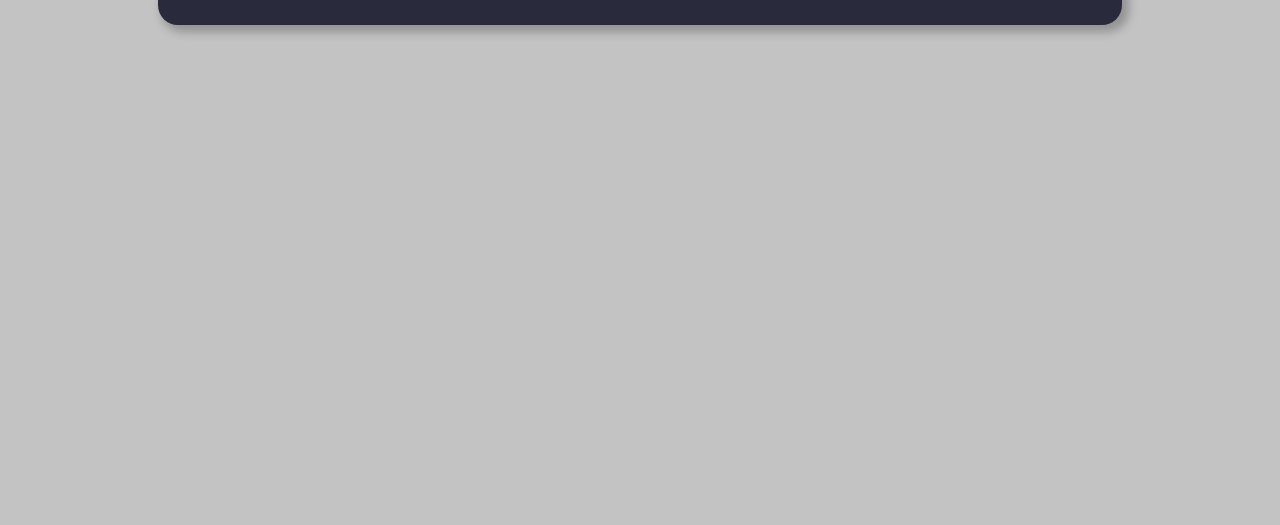
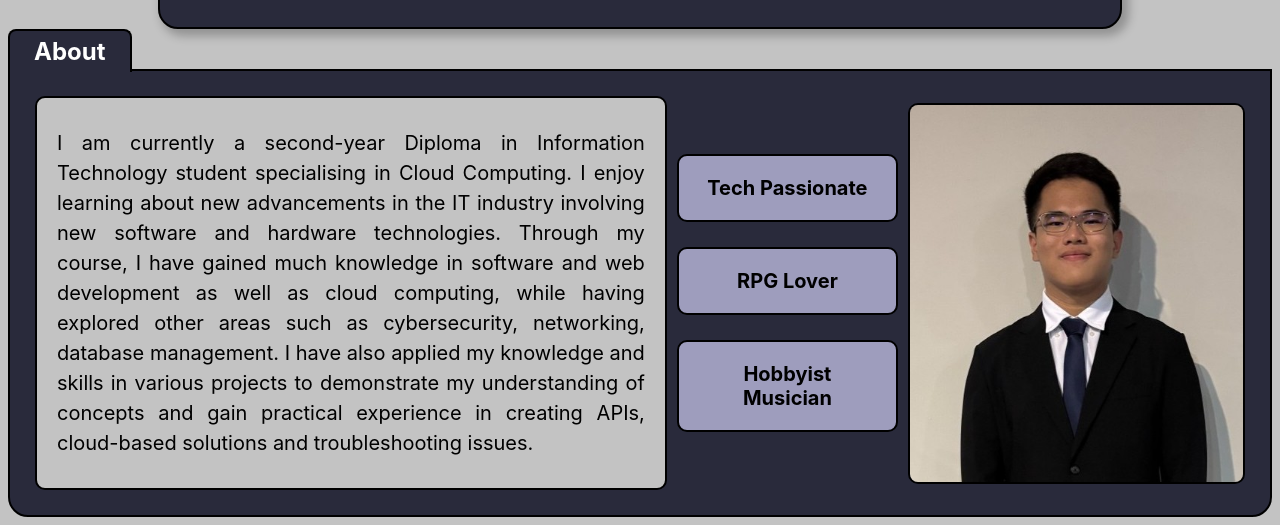
Before and after one commit to ka1-tgd/Portfolio-Website, a plain HTML site: page html/index.html in a window 1280 px wide. Shown: the part 632-1157 px from the top of the page. Before the commit the page ends 800 px from the top, so only its background shows below. Drawn offline with Linux system fonts and the light colour scheme.

Commit message:
Completed about section

```diff
--- a/css/style.css
+++ b/css/style.css
@@ -45,10 +45,35 @@ nav {
     margin: 10px;
 }
 
+/* General Section Styles */
+.section-container {
+    position: relative;
+    background-color: #292A3B;
+    border: 2px solid #000000;
+    border-radius: 0px 0px 20px 20px;
+    margin-top: 40px;
+    padding: 25px;
+}
+
+.section-title {
+    position: absolute;
+    top: -42px;
+    left: -2px;
+    background-color: #292A3B;
+    color: #FFFFFF;
+    border: 2px solid #000000;
+    border-bottom: none;
+    border-radius: 8px 8px 0px 0px;
+    padding: 6px 24px;
+    margin: 0;
+    font-size: 24px;
+}
+
 /* Home Section Styles */
 .home-section {
     background-color: #292A3B;
     box-shadow: 5px 5px 10px 2px rgba(0, 0, 0, 0.25);
+    border: 2px solid #000000;
     color: #FFFFFF;
     font-weight: bold;
     font-size: 60px;
@@ -70,3 +95,49 @@ nav {
 }
 
 /* About Section Styles */
+.about-content {
+    display: grid;
+    grid-template-columns: 2fr 0.7fr 1fr;
+    gap: 10px;
+    align-items: center;
+}
+
+.about-intro {
+    background-color: #C3C3C3;
+    border: 2px solid #000000;
+    border-radius: 10px;
+    padding: 10px 20px;
+    font-size: 20px;
+    line-height: 1.5;
+    text-align: justify;
+}
+
+.about-interests {
+    display: flex;
+    flex-direction: column;
+    justify-content: center;
+    gap: 25px;
+}
+
+.interest-card {
+    background-color: #9E9DBD;
+    border: 2px solid #000000;
+    border-radius: 10px;
+    padding: 10px 20px;
+    font-size: 20px;
+    font-weight: bold;
+    text-align: center;
+    padding: 20px;
+}
+
+.about-portrait {
+    display: flex;
+    justify-content: right;
+}
+
+.about-portrait img {
+    border: 2px solid #000000;
+    border-radius: 10px;
+    height: 377px;
+    width: 333px;
+}
--- a/html/index.html
+++ b/html/index.html
@@ -39,10 +39,36 @@
         <!-- Home Section -->
         <section id="home" class="home-section">
             <p>Hello, I'm</p>
-            <span class="name">Yi Kai</span>
+            <div class="name">Yi Kai</div>
         </section>
 
-        <!-- Script -->
-        <script src="../scripts/script.js" async defer></script>
+        <!-- About Section -->
+        <section id="about" class="section-container">
+            <h2 class="section-title">About</h2>
+
+            <div class="about-content">
+                <!-- Introduction -->
+                <div class="about-intro">
+                    <p>I am currently a second-year Diploma in Information Technology student specialising in Cloud Computing.
+                        I enjoy learning about new advancements in the IT industry involving new software and hardware technologies.
+                        Through my course, I have gained much knowledge in software and web development as well as cloud computing, while having explored other areas
+                        such as cybersecurity, networking, database management. I have also applied my knowledge and skills in various projects to demonstrate my
+                        understanding of concepts and gain practical experience in creating APIs, cloud-based solutions and troubleshooting issues.
+                    </p>
+                </div>
+
+                <!-- Personal Interests -->
+                <div class="about-interests">
+                    <div class="interest-card">Tech Passionate</div>
+                    <div class="interest-card">RPG Lover</div>
+                    <div class="interest-card">Hobbyist Musician</div>
+                </div>
+
+                <!-- Self-portrait -->
+                <div class="about-portrait">
+                    <img src="../files/images/self_portrait.jpg" alt="Self Portrait" title="A picture of me">
+                </div>
+            </div>
+        </section>
     </body>
 </html>
```
Also changed, not shown: files/images/self_portrait.jpg (added), scripts/script.js (deleted).
